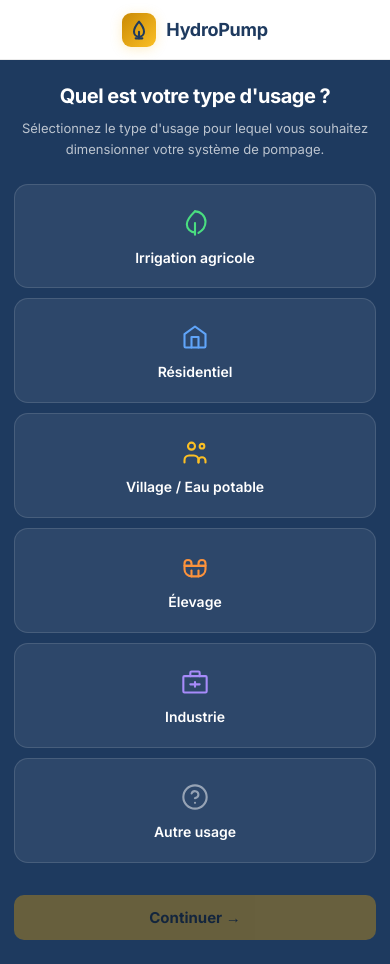
After one commit to Merveille-140/Hydro, a Flask app: page /usage in a window 390 px wide. The commit adds this page. Run offline with Flask 3, Linux system fonts and the light colour scheme; a user stored in the database is signed in.

Commit message:
feat: palette navy #1e3a5f, page usage.html avec SVG + responsive, route /usage et redirection post-connexion
Co-Authored-By: Claude Sonnet 4.6 <noreply@anthropic.com>

```diff
--- a/app.py
+++ b/app.py
@@ -110,6 +110,17 @@ def login_required(f):
 @app.route('/')
 def index():
     return render_template('index.html')
+@app.route('/usage', methods=['GET', 'POST'])
+@login_required
+def usage():
+    if request.method == 'POST':
+        type_usage = request.form.get('type_usage', '')
+        if type_usage == 'autre':
+            type_usage = request.form.get('autre_usage', 'Autre')
+        session['type_usage'] = type_usage
+        return redirect(url_for('dashboard'))
+    return render_template('usage.html', user_nom=session.get('user_nom', ''))
+
 @app.route('/dashboard')
 @login_required
 def dashboard():
--- a/auth.py
+++ b/auth.py
@@ -81,7 +81,7 @@ def connexion():
             session['user_email'] = user['email']
             session['connecte']   = True
             session['actif']      = True
-            return redirect(url_for('dashboard'))
+            return redirect(url_for('usage'))
         else:
             flash('Email ou mot de passe incorrect.', 'error')
             return render_template('connexion.html')
--- a/templates/dashboard.html
+++ b/templates/dashboard.html
@@ -9,7 +9,7 @@
         :root {
             --f:          'Inter', sans-serif;
             --mono:       'DM Mono', monospace;
-            --green:      #166534;
+            --green:      #1e3a5f;
             --green-mid:  #15803d;
             --green-lite: #22c55e;
             --gold:       #ca8a04;
@@ -27,7 +27,7 @@
 
         body {
             font-family: var(--f);
-            background: #1a472a;
+            background: #1e3a5f;
             color: white;
             min-height: 100vh;
             display: flex;
@@ -55,7 +55,7 @@
             display: flex; align-items: center; justify-content: center;
             box-shadow: 0 2px 12px rgba(251,191,36,0.25);
         }
-        .logo-text { font-size:18px; font-weight:700; color:#1a472a; letter-spacing:-0.3px; }
+        .logo-text { font-size:18px; font-weight:700; color:#1e3a5f; letter-spacing:-0.3px; }
 
         /* PAGE BODY */
         .page-body {
--- a/templates/inscription.html
+++ b/templates/inscription.html
@@ -9,7 +9,7 @@
         :root {
             --f:          'Inter', sans-serif;
             --mono:       'DM Mono', monospace;
-            --green:      #166534;
+            --green:      #1e3a5f;
             --green-mid:  #15803d;
             --green-lite: #22c55e;
             --gold:       #ca8a04;
@@ -26,7 +26,7 @@
         * { margin:0; padding:0; box-sizing:border-box; }
         body {
             font-family: var(--f);
-            background: #1a472a;
+            background: #1e3a5f;
             color: white;
             min-height: 100vh;
             display: flex;
@@ -48,7 +48,7 @@
             display: flex; align-items: center; justify-content: center;
             box-shadow: 0 2px 12px rgba(251,191,36,0.25);
         }
-        .logo-text { font-size:18px; font-weight:700; color:#1a472a; letter-spacing:-0.3px; }
+        .logo-text { font-size:18px; font-weight:700; color:#1e3a5f; letter-spacing:-0.3px; }
         .main { flex:1; display:flex; align-items:center; justify-content:center; padding:40px 20px; }
         .form-box {
             background: rgba(0,0,0,0.2);
--- /dev/null
+++ b/templates/usage.html
@@ -0,0 +1,304 @@
+<!DOCTYPE html>
+<html lang="fr">
+<head>
+    <meta charset="UTF-8">
+    <meta name="viewport" content="width=device-width, initial-scale=1.0">
+    <title>HydroPump — Type d'usage</title>
+    <link href="https://fonts.googleapis.com/css2?family=Inter:wght@300;400;500;600;700;800&display=swap" rel="stylesheet"/>
+    <style>
+        * { margin: 0; padding: 0; box-sizing: border-box; }
+
+        body {
+            font-family: 'Inter', sans-serif;
+            background: #1e3a5f;
+            color: white;
+            min-height: 100vh;
+            display: flex;
+            flex-direction: column;
+        }
+
+        .navbar {
+            height: 60px;
+            background: white;
+            display: flex;
+            align-items: center;
+            justify-content: center;
+            border-bottom: 1px solid rgba(0,0,0,0.08);
+            flex-shrink: 0;
+        }
+
+        .logo { display: flex; align-items: center; gap: 10px; text-decoration: none; }
+
+        .logo-icon {
+            width: 34px; height: 34px;
+            background: linear-gradient(135deg, #ca8a04, #fbbf24);
+            border-radius: 9px;
+            display: flex; align-items: center; justify-content: center;
+            box-shadow: 0 2px 12px rgba(251,191,36,0.25);
+        }
+
+        .logo-text { font-size: 18px; font-weight: 700; color: #1e3a5f; letter-spacing: -0.3px; }
+
+        .main {
+            flex: 1;
+            display: flex;
+            align-items: center;
+            justify-content: center;
+            padding: 48px 24px;
+        }
+
+        .container {
+            width: 100%;
+            max-width: 740px;
+        }
+
+        .page-header {
+            text-align: center;
+            margin-bottom: 36px;
+        }
+
+        .page-title {
+            font-size: 28px;
+            font-weight: 700;
+            color: white;
+            letter-spacing: -0.5px;
+            margin-bottom: 10px;
+        }
+
+        .page-sub {
+            font-size: 15px;
+            color: rgba(255,255,255,0.7);
+            line-height: 1.6;
+            max-width: 520px;
+            margin: 0 auto;
+        }
+
+        .cards-grid {
+            display: grid;
+            grid-template-columns: repeat(3, 1fr);
+            gap: 14px;
+            margin-bottom: 32px;
+        }
+
+        .usage-card {
+            background: rgba(255,255,255,0.07);
+            border: 1.5px solid rgba(255,255,255,0.12);
+            border-radius: 14px;
+            padding: 24px 18px 20px;
+            cursor: pointer;
+            transition: all 0.2s ease;
+            text-align: center;
+            user-select: none;
+        }
+
+        .usage-card:hover {
+            background: rgba(255,255,255,0.11);
+            border-color: rgba(255,255,255,0.25);
+            transform: translateY(-2px);
+        }
+
+        .usage-card.selected {
+            background: rgba(240,165,0,0.1);
+            border-color: #f0a500;
+            box-shadow: 0 0 0 1px #f0a500;
+            transform: translateY(-2px);
+        }
+
+        .card-icon { display: flex; justify-content: center; margin-bottom: 12px; }
+
+        .card-label {
+            font-size: 14px;
+            font-weight: 600;
+            color: white;
+            line-height: 1.35;
+        }
+
+        .autre-input {
+            display: none;
+            margin-top: 14px;
+        }
+
+        .usage-card.selected .autre-input { display: block; }
+
+        .autre-input input {
+            width: 100%;
+            background: rgba(0,0,0,0.2);
+            border: 1px solid rgba(255,255,255,0.2);
+            border-radius: 8px;
+            padding: 8px 12px;
+            color: white;
+            font-family: 'Inter', sans-serif;
+            font-size: 13px;
+            outline: none;
+            text-align: left;
+            transition: border-color 0.2s;
+        }
+
+        .autre-input input:focus { border-color: #f0a500; }
+        .autre-input input::placeholder { color: rgba(255,255,255,0.4); }
+
+        .btn-wrap {
+            display: flex;
+            justify-content: center;
+        }
+
+        .btn-continuer {
+            background: #f0a500;
+            color: #000;
+            border: none;
+            padding: 13px 40px;
+            border-radius: 10px;
+            font-size: 15px;
+            font-weight: 700;
+            cursor: pointer;
+            font-family: 'Inter', sans-serif;
+            transition: all 0.2s;
+            opacity: 0.35;
+            pointer-events: none;
+        }
+
+        .btn-continuer.active {
+            opacity: 1;
+            pointer-events: all;
+        }
+
+        .btn-continuer.active:hover {
+            background: #d4920a;
+            transform: translateY(-1px);
+            box-shadow: 0 6px 20px rgba(240,165,0,0.35);
+        }
+
+        @media (max-width: 768px) {
+            .cards-grid { grid-template-columns: repeat(2, 1fr); }
+            .page-title { font-size: 22px; }
+        }
+
+        @media (max-width: 480px) {
+            .cards-grid { grid-template-columns: 1fr; gap: 10px; }
+            .page-title { font-size: 20px; }
+            .page-sub { font-size: 13px; }
+            .main { padding: 24px 14px; }
+            .page-header { margin-bottom: 24px; }
+            .btn-continuer { width: 100%; }
+            .btn-wrap { display: block; }
+        }
+    </style>
+</head>
+<body>
+    <nav class="navbar">
+        <a href="/" class="logo">
+            <div class="logo-icon">
+                <svg width="20" height="20" viewBox="0 0 24 24" fill="none" stroke="#1e3a5f" stroke-width="2.5" stroke-linecap="round" stroke-linejoin="round">
+                    <path d="M12 2C12 2 6 9 6 14a6 6 0 0 0 12 0C18 9 12 2 12 2z"/>
+                    <line x1="12" y1="14" x2="12" y2="22"/>
+                    <line x1="8" y1="22" x2="16" y2="22"/>
+                </svg>
+            </div>
+            <span class="logo-text">HydroPump</span>
+        </a>
+    </nav>
+
+    <div class="main">
+        <div class="container">
+            <div class="page-header">
+                <h1 class="page-title">Quel est votre type d'usage ?</h1>
+                <p class="page-sub">Sélectionnez le type d'usage pour lequel vous souhaitez dimensionner votre système de pompage.</p>
+            </div>
+
+            <form method="POST" action="/usage" id="usageForm">
+                <input type="hidden" name="type_usage" id="typeUsageInput">
+                <input type="hidden" name="autre_usage" id="autreUsageInput">
+
+                <div class="cards-grid">
+                    <div class="usage-card" data-value="Irrigation agricole" onclick="selectCard(this)">
+                        <div class="card-icon">
+                            <svg width="28" height="28" viewBox="0 0 24 24" fill="none" stroke="#4ade80" stroke-width="1.8" stroke-linecap="round" stroke-linejoin="round">
+                                <path d="M12 2a9 9 0 0 1 9 9c0 4-2.5 7.5-6 9.5"/>
+                                <path d="M12 2C8 6 5 10 5 13a7 7 0 0 0 7 7"/>
+                                <line x1="12" y1="12" x2="12" y2="22"/>
+                            </svg>
+                        </div>
+                        <div class="card-label">Irrigation agricole</div>
+                    </div>
+                    <div class="usage-card" data-value="Résidentiel" onclick="selectCard(this)">
+                        <div class="card-icon">
+                            <svg width="28" height="28" viewBox="0 0 24 24" fill="none" stroke="#60a5fa" stroke-width="1.8" stroke-linecap="round" stroke-linejoin="round">
+                                <path d="M3 9.5L12 3l9 6.5V20a1 1 0 0 1-1 1H4a1 1 0 0 1-1-1V9.5z"/>
+                                <polyline points="9 21 9 12 15 12 15 21"/>
+                            </svg>
+                        </div>
+                        <div class="card-label">Résidentiel</div>
+                    </div>
+                    <div class="usage-card" data-value="Village / Eau potable" onclick="selectCard(this)">
+                        <div class="card-icon">
+                            <svg width="28" height="28" viewBox="0 0 24 24" fill="none" stroke="#fbbf24" stroke-width="1.8" stroke-linecap="round" stroke-linejoin="round">
+                                <circle cx="9" cy="7" r="3"/>
+                                <path d="M3 21v-2a4 4 0 0 1 4-4h4a4 4 0 0 1 4 4v2"/>
+                                <circle cx="18" cy="7" r="2"/>
+                                <path d="M15 21v-1.5a3 3 0 0 1 3-3h0a3 3 0 0 1 3 3V21"/>
+                            </svg>
+                        </div>
+                        <div class="card-label">Village / Eau potable</div>
+                    </div>
+                    <div class="usage-card" data-value="Élevage" onclick="selectCard(this)">
+                        <div class="card-icon">
+                            <svg width="28" height="28" viewBox="0 0 24 24" fill="none" stroke="#fb923c" stroke-width="1.8" stroke-linecap="round" stroke-linejoin="round">
+                                <path d="M3 9c0-1.5 1-3 3-3s3 1.5 3 3v2H3V9z"/>
+                                <path d="M15 9c0-1.5 1-3 3-3s3 1.5 3 3v2h-6V9z"/>
+                                <path d="M3 11h18v3a6 6 0 0 1-6 6H9a6 6 0 0 1-6-6v-3z"/>
+                                <line x1="9" y1="15" x2="9" y2="20"/>
+                                <line x1="15" y1="15" x2="15" y2="20"/>
+                            </svg>
+                        </div>
+                        <div class="card-label">Élevage</div>
+                    </div>
+                    <div class="usage-card" data-value="Industrie" onclick="selectCard(this)">
+                        <div class="card-icon">
+                            <svg width="28" height="28" viewBox="0 0 24 24" fill="none" stroke="#a78bfa" stroke-width="1.8" stroke-linecap="round" stroke-linejoin="round">
+                                <rect x="2" y="7" width="20" height="14" rx="1"/>
+                                <path d="M16 7V4a1 1 0 0 0-1-1H9a1 1 0 0 0-1 1v3"/>
+                                <line x1="12" y1="12" x2="12" y2="16"/>
+                                <line x1="8" y1="14" x2="16" y2="14"/>
+                            </svg>
+                        </div>
+                        <div class="card-label">Industrie</div>
+                    </div>
+                    <div class="usage-card" data-value="autre" onclick="selectCard(this)">
+                        <div class="card-icon">
+                            <svg width="28" height="28" viewBox="0 0 24 24" fill="none" stroke="rgba(255,255,255,0.5)" stroke-width="1.8" stroke-linecap="round" stroke-linejoin="round">
+                                <circle cx="12" cy="12" r="10"/>
+                                <path d="M9.09 9a3 3 0 0 1 5.83 1c0 2-3 3-3 3"/>
+                                <line x1="12" y1="17" x2="12.01" y2="17"/>
+                            </svg>
+                        </div>
+                        <div class="card-label">Autre usage</div>
+                        <div class="autre-input">
+                            <input type="text" id="autreText" placeholder="Précisez votre usage…" onclick="event.stopPropagation()">
+                        </div>
+                    </div>
+                </div>
+
+                <div class="btn-wrap">
+                    <button type="submit" class="btn-continuer" id="btnContinuer">Continuer →</button>
+                </div>
+            </form>
+        </div>
+    </div>
+
+    <script>
+        function selectCard(card) {
+            document.querySelectorAll('.usage-card').forEach(c => c.classList.remove('selected'));
+            card.classList.add('selected');
+            document.getElementById('typeUsageInput').value = card.dataset.value;
+            document.getElementById('btnContinuer').classList.add('active');
+        }
+
+        document.getElementById('usageForm').addEventListener('submit', function() {
+            if (document.getElementById('typeUsageInput').value === 'autre') {
+                const txt = document.getElementById('autreText').value.trim();
+                document.getElementById('autreUsageInput').value = txt || 'Autre';
+            }
+        });
+    </script>
+</body>
+</html>
```
Also changed, not shown: templates/connexion.html (+4 -4 lines), templates/dimensionnement.html (+9 -9 lines), templates/index.html (+6 -6 lines).
